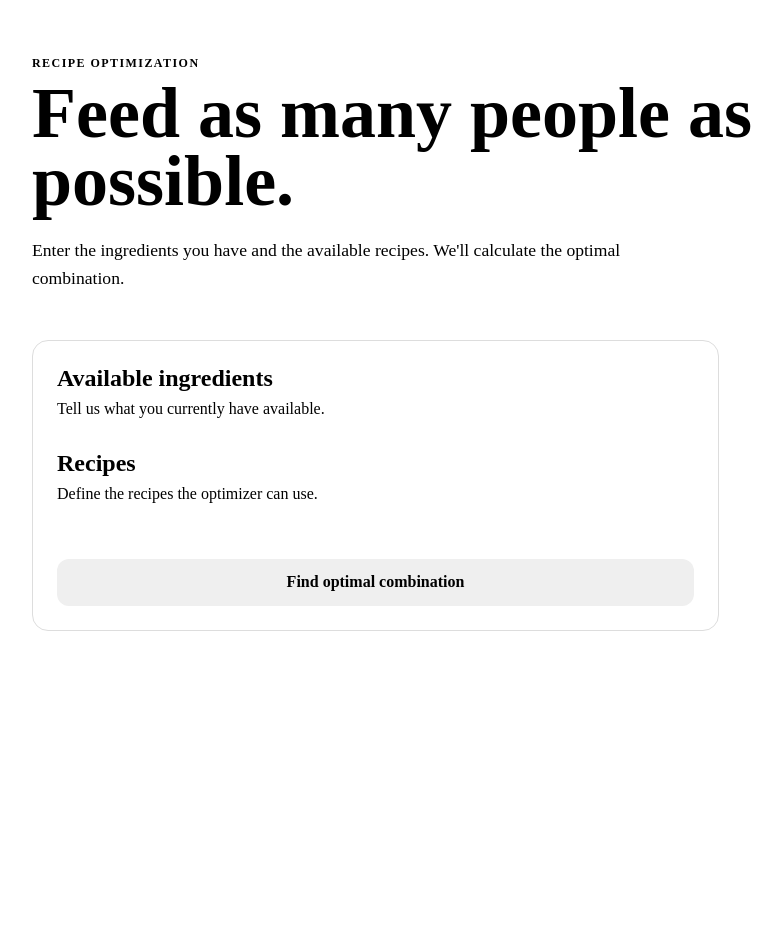
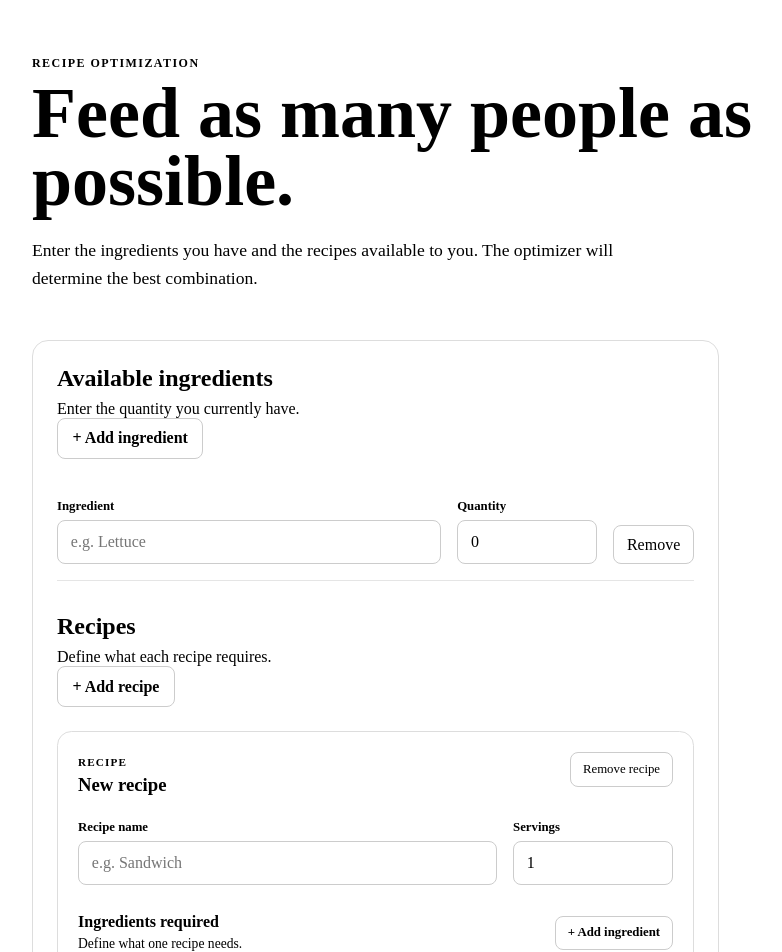
Before and after one commit to Meloniod/recipe-technical-assessment, an Angular app in the folder recipe-ui/: page /optimization in a window 1280 px wide. Shown: the top 952 px of the page, without its empty margins (8-790 px from the left). Before the commit the page ends 800 px from the top, so only its background shows below. Built offline with nearby package versions, Linux system fonts and the light colour scheme.

Commit message:
feat: enhance optimization page with dynamic ingredient and recipe management

```diff
--- a/recipe-ui/src/app/features/optimization/pages/optimization-page.component.html
+++ b/recipe-ui/src/app/features/optimization/pages/optimization-page.component.html
@@ -1,12 +1,18 @@
 <main class="optimization-page">
+
   <header class="page-header">
-    <p class="eyebrow">Recipe Optimization</p>
+    <p class="eyebrow">
+      Recipe Optimization
+    </p>
 
-    <h1>Feed as many people as possible.</h1>
+    <h1>
+      Feed as many people as possible.
+    </h1>
 
     <p class="intro">
-      Enter the ingredients you have and the available recipes.
-      We'll calculate the optimal combination.
+      Enter the ingredients you have and the recipes
+      available to you. The optimizer will determine
+      the best combination.
     </p>
   </header>
 
@@ -14,37 +20,115 @@
 
     <form
       class="optimization-form"
-      [formGroup]="form"
       (ngSubmit)="optimize()">
 
-      <div class="form-section">
+      <!-- AVAILABLE INGREDIENTS -->
+
+      <section class="form-section">
+
         <div class="section-heading">
           <div>
-            <h2>Available ingredients</h2>
+            <h2>
+              Available ingredients
+            </h2>
+
             <p>
-              Tell us what you currently have available.
+              Enter the quantity you currently have.
             </p>
-          </div>
-        </div>
-
-        <!-- Dynamic ingredient controls go here -->
-      </div>
-
-      <div class="form-section">
-        <div class="section-heading">
-          <div>
-            <h2>Recipes</h2>
-            <p>
-              Define the recipes the optimizer can use.
-            </p>
-          </div>
-        </div>
-
-        <!-- Dynamic recipe controls go here -->
           </div>
 
           <button
+            type="button"
+            class="secondary-button"
+            (click)="addIngredient()">
+
+            + Add ingredient
+
+          </button>
+        </div>
+
+        <div class="ingredient-list">
+
+          @for (
+            ingredient of availableIngredients.controls;
+            track $index;
+            let i = $index
+          ) {
+
+            <app-ingredient-row
+              [nameControl]="
+                ingredient.controls.name
+              "
+              [quantityControl]="
+                ingredient.controls.quantity
+              "
+              (remove)="removeIngredient(i)" />
+
+          }
+
+        </div>
+
+      </section>
+
+
+      <!-- RECIPES -->
+
+      <section class="form-section">
+
+        <div class="section-heading">
+          <div>
+            <h2>
+              Recipes
+            </h2>
+
+            <p>
+              Define what each recipe requires.
+            </p>
+          </div>
+
+          <button
+            type="button"
+            class="secondary-button"
+            (click)="addRecipe()">
+
+            + Add recipe
+
+          </button>
+        </div>
+
+        <div class="recipe-list">
+
+          @for (
+            recipe of recipes.controls;
+            track $index;
+            let i = $index
+          ) {
+
+            <app-recipe-card
+              [recipe]="recipe"
+              [requirements]="
+                recipe.controls.ingredients
+              "
+              (remove)="removeRecipe(i)"
+              (addRequirement)="
+                addRequirement(i)
+              "
+              (removeRequirement)="
+                removeRequirement(i, $event)
+              " />
+
+          }
+
+        </div>
+
+      </section>
+
+
+      <!-- SUBMIT -->
+
+      <button
         type="submit"
+        class="primary-button"
         [disabled]="loading()">
 
         @if (loading()) {
@@ -57,7 +141,13 @@
 
     </form>
 
+
+    <!-- RESULT -->
+
+    <div class="result-column">
+
       @if (error()) {
+
         <section
           class="error-message"
           role="alert">
@@ -65,9 +155,11 @@
           {{ error() }}
 
         </section>
+
       }
 
       @if (result(); as optimizationResult) {
+
         <section
           class="results"
           aria-live="polite">
@@ -81,12 +173,25 @@
             people can be fed
           </h2>
 
+          @if (
+            optimizationResult.allocations.length === 0
+          ) {
+
+            <p>
+              None of the available recipes can
+              currently be produced.
+            </p>
+
+          } @else {
+
             <div class="allocations">
 
               @for (
-            allocation of optimizationResult.allocations;
+                allocation of
+                  optimizationResult.allocations;
                 track allocation.recipeName
               ) {
+
                 <article class="allocation">
 
                   <div>
@@ -106,12 +211,48 @@
                   </strong>
 
                 </article>
+
+              }
+
+            </div>
+
+          }
+
+          <div class="unused-ingredients">
+
+            <h3>
+              Remaining ingredients
+            </h3>
+
+            @for (
+              ingredient of
+                optimizationResult.unusedIngredients
+                | keyvalue;
+              track ingredient.key
+            ) {
+
+              <div class="remaining-item">
+
+                <span>
+                  {{ ingredient.key }}
+                </span>
+
+                <strong>
+                  {{ ingredient.value }}
+                </strong>
+
+              </div>
+
             }
 
           </div>
 
         </section>
+
       }
 
+    </div>
+
   </section>
+
 </main>
--- a/recipe-ui/src/app/features/optimization/pages/optimization-page.component.scss
+++ b/recipe-ui/src/app/features/optimization/pages/optimization-page.component.scss
@@ -116,3 +116,47 @@ button:disabled {
     align-items: start;
   }
 }
+
+.secondary-button {
+  width: fit-content;
+  margin: 0;
+  padding: 0.65rem 0.9rem;
+  border: 1px solid #ccc;
+  border-radius: 0.5rem;
+  background: transparent;
+  color: inherit;
+  font: inherit;
+  font-weight: 700;
+  cursor: pointer;
+}
+
+.primary-button {
+  margin-top: 2rem;
+}
+
+.result-column {
+  display: grid;
+  gap: 1rem;
+}
+
+.remaining-item {
+  display: flex;
+  justify-content: space-between;
+  gap: 1rem;
+  padding: 0.75rem 0;
+  border-bottom: 1px solid #e5e5e5;
+}
+
+.unused-ingredients {
+  margin-top: 2rem;
+}
+
+.unused-ingredients h3 {
+  margin: 0 0 0.75rem;
+}
+
+.ingredient-list,
+.recipe-list {
+  display: grid;
+  gap: 0.5rem;
+}
--- a/recipe-ui/src/app/features/optimization/pages/optimization-page.component.ts
+++ b/recipe-ui/src/app/features/optimization/pages/optimization-page.component.ts
@@ -4,6 +4,10 @@ import {
   inject,
   signal
 } from '@angular/core';
+
+import {
+  KeyValuePipe
+} from '@angular/common';
 
 import {
   FormArray,
@@ -21,11 +25,38 @@ import {
   OptimizeRecipesResponse
 } from '../models/optimization.models';
 
+import {
+  IngredientRowComponent
+} from '../components/ingredient-row/ingredient-row.component';
+
+import {
+  RecipeCardComponent
+} from '../components/recipe-card/recipe-card.component';
+
+type IngredientForm = FormGroup<{
+  name: FormControl<string>;
+  quantity: FormControl<number>;
+}>;
+
+type RequirementForm = FormGroup<{
+  name: FormControl<string>;
+  quantity: FormControl<number>;
+}>;
+
+type RecipeForm = FormGroup<{
+  name: FormControl<string>;
+  servings: FormControl<number>;
+  ingredients: FormArray<RequirementForm>;
+}>;
+
 @Component({
   selector: 'app-optimization-page',
   standalone: true,
   imports: [
-    ReactiveFormsModule
+    ReactiveFormsModule,
+    KeyValuePipe,
+    IngredientRowComponent,
+    RecipeCardComponent
   ],
   templateUrl: './optimization-page.component.html',
   styleUrl: './optimization-page.component.scss',
@@ -42,14 +73,63 @@ export class OptimizationPageComponent {
   readonly result =
     signal<OptimizeRecipesResponse | null>(null);
 
-  readonly form = new FormGroup({
-    availableIngredients: new FormArray([]),
-    recipes: new FormArray([])
-  });
+  readonly availableIngredients =
+    new FormArray<IngredientForm>([]);
+
+  readonly recipes =
+    new FormArray<RecipeForm>([]);
+
+  constructor() {
+    this.addIngredient();
+    this.addRecipe();
+  }
+
+  addIngredient(): void {
+    this.availableIngredients.push(
+      this.createIngredient()
+    );
+  }
+
+  removeIngredient(index: number): void {
+    this.availableIngredients.removeAt(index);
+  }
+
+  addRecipe(): void {
+    this.recipes.push(
+      this.createRecipe()
+    );
+  }
+
+  removeRecipe(index: number): void {
+    this.recipes.removeAt(index);
+  }
+
+  addRequirement(recipeIndex: number): void {
+    this.recipes
+      .at(recipeIndex)
+      .controls
+      .ingredients
+      .push(this.createRequirement());
+  }
+
+  removeRequirement(
+    recipeIndex: number,
+    requirementIndex: number
+  ): void {
+    this.recipes
+      .at(recipeIndex)
+      .controls
+      .ingredients
+      .removeAt(requirementIndex);
+  }
 
   optimize(): void {
-    if (this.form.invalid) {
-      this.form.markAllAsTouched();
+    if (
+      this.availableIngredients.invalid ||
+      this.recipes.invalid
+    ) {
+      this.availableIngredients.markAllAsTouched();
+      this.recipes.markAllAsTouched();
 
       return;
     }
@@ -58,8 +138,16 @@ export class OptimizationPageComponent {
     this.error.set(null);
     this.result.set(null);
 
+    const request = {
+      availableIngredients:
+        this.availableIngredients.getRawValue(),
+
+      recipes:
+        this.recipes.getRawValue()
+    };
+
     this.optimizationService
-      .optimize(this.form.getRawValue())
+      .optimize(request)
       .subscribe({
         next: result => {
           this.result.set(result);
@@ -75,4 +163,81 @@ export class OptimizationPageComponent {
         }
       });
   }
+
+  private createIngredient(): IngredientForm {
+    return new FormGroup({
+      name: new FormControl(
+        '',
+        {
+          nonNullable: true,
+          validators: [
+            Validators.required,
+            Validators.maxLength(100)
+          ]
+        }
+      ),
+
+      quantity: new FormControl(
+        0,
+        {
+          nonNullable: true,
+          validators: [
+            Validators.min(0)
+          ]
+        }
+      )
+    });
+  }
+
+  private createRequirement(): RequirementForm {
+    return new FormGroup({
+      name: new FormControl(
+        '',
+        {
+          nonNullable: true,
+          validators: [
+            Validators.required,
+            Validators.maxLength(100)
+          ]
+        }
+      ),
+
+      quantity: new FormControl(
+        1,
+        {
+          nonNullable: true,
+          validators: [
+            Validators.min(1)
+          ]
+        }
+      )
+    });
+  }
+
+  private createRecipe(): RecipeForm {
+    return new FormGroup({
+      name: new FormControl(
+        '',
+        {
+          nonNullable: true,
+          validators: [
+            Validators.required,
+            Validators.maxLength(200)
+          ]
+        }
+      ),
+
+      servings: new FormControl(
+        1,
+        {
+          nonNullable: true,
+          validators: [
+            Validators.min(1)
+          ]
+        }
+      ),
+
+      ingredients: new FormArray<RequirementForm>([])
+    });
+  }
 }
```
Lines whose indentation alone changed are shown as unchanged.
